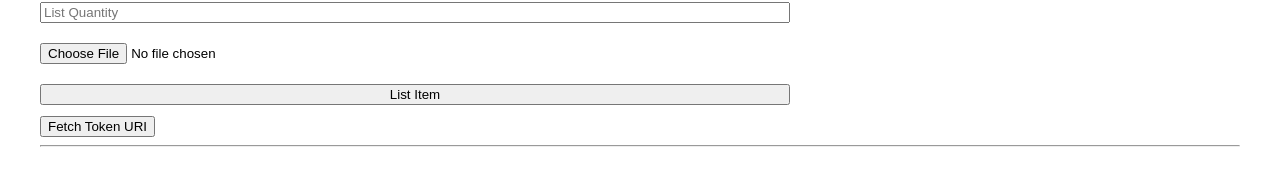
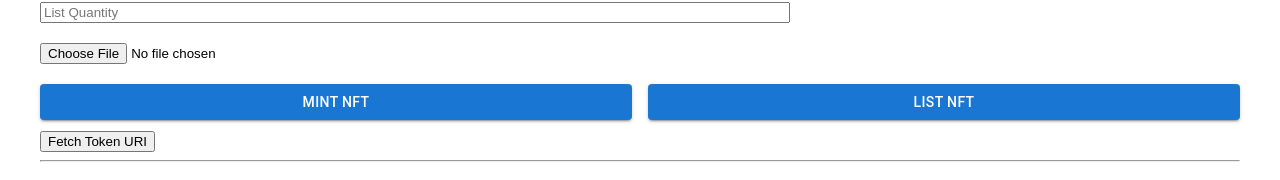
Before and after one commit to thryec/nft-marketplace, a Next.js app in the folder client/: page /create in a window 1280 px wide. Shown: the part 381-561 px from the top of the page. Built offline with nearby package versions, Linux system fonts and the light colour scheme; no server answers; what ipfs-http-client would draw is missing.

Commit message:
split minting and listing into two separated functions/buttons

```diff
--- a/client/package.json
+++ b/client/package.json
@@ -9,6 +9,9 @@
     "lint": "next lint"
   },
   "dependencies": {
+    "@emotion/react": "^11.5.0",
+    "@emotion/styled": "^11.3.0",
+    "@mui/material": "^5.1.0",
     "ipfs-http-client": "^53.0.1",
     "next": "12.0.3",
     "react": "17.0.2",
--- a/client/pages/create.js
+++ b/client/pages/create.js
@@ -6,12 +6,14 @@ import { create } from 'ipfs-http-client'
 import { nftaddress, marketplaceaddress } from '../../config'
 import NFT from '../../hardhat/artifacts/contracts/NFT.sol/NFT.json'
 import Market from '../../hardhat/artifacts/contracts/Marketplace.sol/Marketplace.json'
+import Stack from '@mui/material/Stack'
+import Button from '@mui/material/Button'
 
 const client = create('https://ipfs.infura.io:5001/api/v0')
 
 const Create = () => {
   const [fileUrl, setFileUrl] = useState('')
-  const [tokenId, setTokenId] = useState(0)
+  const [tokenId, setTokenId] = useState(5)
   const [itemInfo, setItemInfo] = useState({
     name: '',
     description: '',
@@ -44,13 +46,13 @@ const Create = () => {
       const addedFile = await client.add(data)
       const url = `https://ipfs.infura.io/ipfs/${addedFile.path}`
       console.log('image successfully uploaded to IPFS at url: ', url)
-      listOnMarketplace(url)
+      mintNFT(url)
     } catch (error) {
       console.log('Error uploading file: ', error)
     }
   }
 
-  const listOnMarketplace = async (url) => {
+  const mintNFT = async (url) => {
     const web3Modal = new Web3Modal()
     const connection = await web3Modal.connect()
     const provider = new ethers.providers.Web3Provider(connection)
@@ -61,21 +63,34 @@ const Create = () => {
     console.log('starting mint.....')
     const mintTxn = await nftContract.mintToken(myAddress, tokenId, itemInfo.quantity.toString(), '0x00')
     const txn = await mintTxn.wait()
-    console.log('txn: ', txn)
+    console.log('mintTxn: ', txn)
 
-    console.log('setting tokenURI...')
-    // await nftContract.setTokenURI(1, url)
+    await nftContract.setTokenURI(tokenId, url)
+    console.log('tokenURI set')
+    // const img = await nftContract.getTokenURI(3)
+    // console.log('token URI: ', img)
+  }
 
+  const listOnMarketplace = async (url) => {
+    const web3Modal = new Web3Modal()
+    const connection = await web3Modal.connect()
+    const provider = new ethers.providers.Web3Provider(connection)
+    const signer = provider.getSigner()
+
+    const nftContract = new ethers.Contract(nftaddress, NFT.abi, signer)
     const marketplaceContract = new ethers.Contract(marketplaceaddress, Market.abi, signer)
     const price = ethers.utils.parseUnits(itemInfo.price, 'ether')
     console.log('price: ', price)
+
     // approve user to transfer token from NFT contract to Marketplace contract
     await nftContract.connect(signer).setApprovalForAll(marketplaceContract.address, true)
     console.log('signer approved')
+
+    // list on marketplace
     const listTxn = await marketplaceContract.listItemForSale(nftaddress, tokenId, 1, price)
     await listTxn.wait()
-    console.log('listTxn: ', listTxn)
-    console.log('item listed')
+    console.log('tokenId minted: ', tokenId)
+    console.log('listing txn: ', listTxn)
     setFileUrl('')
     setTokenId(tokenId + 1)
   }
@@ -85,10 +100,9 @@ const Create = () => {
     const connection = await web3Modal.connect()
     const provider = new ethers.providers.Web3Provider(connection)
     const signer = provider.getSigner()
-    const myAddress = await signer.getAddress()
 
     const nftContract = new ethers.Contract(nftaddress, NFT.abi, signer)
-    const img = await nftContract.getTokenURI(0)
+    const img = await nftContract.getTokenURI(5)
     console.log('token URI: ', img)
   }
 
@@ -96,24 +110,14 @@ const Create = () => {
     <div style={bodyStyle}>
       <h2>Upload Your Creation Here</h2>
       <div style={inputStyle}>
-        <input
-          placeholder="Item Name"
-          onChange={(e) => setItemInfo({ ...itemInfo, name: e.target.value })}
-          style={inputFields}
-          value={itemInfo.name}
-        />
+        <input placeholder="Item Name" onChange={(e) => setItemInfo({ ...itemInfo, name: e.target.value })} style={inputFields} value={itemInfo.name} />
         <textarea
           placeholder="Item Description"
           onChange={(e) => setItemInfo({ ...itemInfo, description: e.target.value })}
           style={inputFields}
           value={itemInfo.description}
         />
-        <input
-          placeholder="List Price"
-          onChange={(e) => setItemInfo({ ...itemInfo, price: e.target.value })}
-          style={inputFields}
-          value={itemInfo.price}
-        />
+        <input placeholder="List Price" onChange={(e) => setItemInfo({ ...itemInfo, price: e.target.value })} style={inputFields} value={itemInfo.price} />
         <input
           placeholder="List Quantity"
           onChange={(e) => setItemInfo({ ...itemInfo, quantity: e.target.value })}
@@ -121,14 +125,26 @@ const Create = () => {
           value={itemInfo.quantity}
         />
         <input type="file" onChange={onFileUpload} style={inputFields} />
-        <button
-          onClick={() => {
-            createSaleItem()
-          }}
-          style={inputFields}
-        >
-          List Item
-        </button>
+        <Stack spacing={2} direction="row">
+          <Button
+            onClick={() => {
+              createSaleItem()
+            }}
+            style={inputFields}
+            variant="contained"
+          >
+            Mint NFT
+          </Button>
+          <Button
+            onClick={() => {
+              listOnMarketplace()
+            }}
+            style={inputFields}
+            variant="contained"
+          >
+            List NFT
+          </Button>
+        </Stack>
         <div>
           <button onClick={fetchTokenURI}>Fetch Token URI</button>
         </div>
@@ -145,6 +161,7 @@ const bodyStyle = {
 const inputStyle = {
   display: 'flexbox',
 }
+
 const inputFields = {
   width: '750px',
   marginTop: 10,
```
Also changed, not shown: 1 other file (tests, documents, lock files or other folders).
